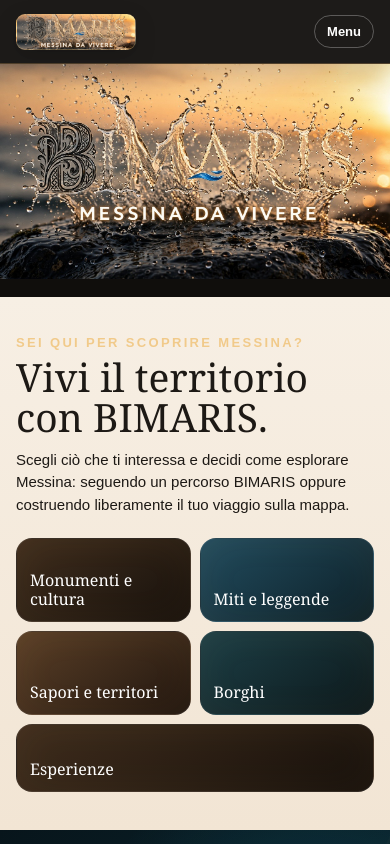
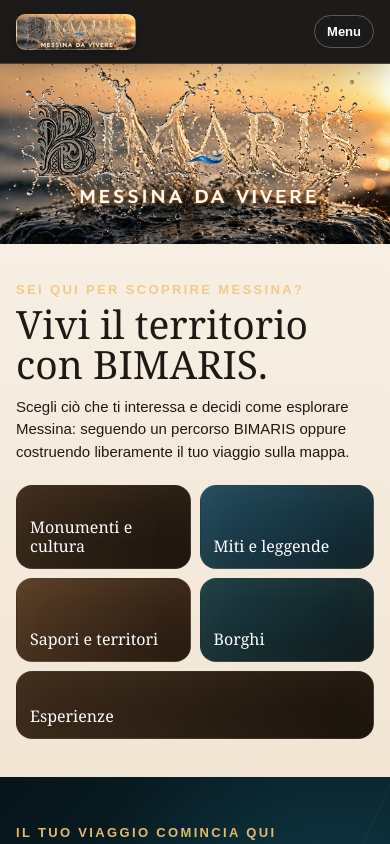
Before and after one commit to giovannibrunetto/bimaris-platform, a Next.js app in the folder apps/web/: page / in a window 390 px wide. Shown: the top 844 px of the page. Built offline with nearby package versions, Linux system fonts and the light colour scheme.

Commit message:
Reduce compact home hero height

```diff
--- a/apps/web/app/home-polish.css
+++ b/apps/web/app/home-polish.css
@@ -7,6 +7,10 @@
   .brand-hero-visual img { width:100%; height:100%; object-fit:cover; object-position:center 48%; }
   .brand-hero-copy { margin-top:-64px; padding:25px 30px 28px; }
   .brand-hero-copy p { font-size:17px; line-height:1.55; }
+
+  .brand-hero-compact { padding-bottom:0; }
+  .brand-hero-compact .brand-hero-visual { height:clamp(285px,31vw,390px); }
+  .brand-hero-compact .brand-hero-visual img { object-position:center 48%; }
 
   /* Operators are a distinct call-to-action chapter, not an extension of the footer. */
   .home-operators {
@@ -36,6 +40,7 @@
 @media (min-width: 761px) and (max-width: 980px) {
   .brand-hero-visual { height:390px; }
   .brand-hero-copy { margin-top:-54px; }
+  .brand-hero-compact .brand-hero-visual { height:300px; }
 }
 
 @media (max-width: 760px) {
@@ -46,6 +51,10 @@
   .brand-hero-copy p { font-size:14px; line-height:1.45; margin-top:8px; }
   .brand-hero-copy .actions { margin-top:15px; }
   .brand-hero-copy .button { min-height:44px; }
+
+  .brand-hero-compact { padding-bottom:0; }
+  .brand-hero-compact .brand-hero-visual { height:clamp(185px,49vw,235px); }
+  .brand-hero-compact .brand-hero-visual img { object-position:center 49%; }
 
   .home-operators {
     position:relative;
@@ -105,5 +114,6 @@
 
 @media (max-width:390px) {
   .brand-hero-visual { height:215px; }
+  .brand-hero-compact .brand-hero-visual { height:180px; }
   .home-operators::before { left:16px; }
 }
```
